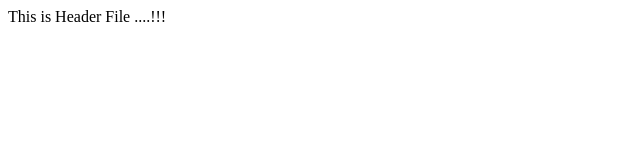
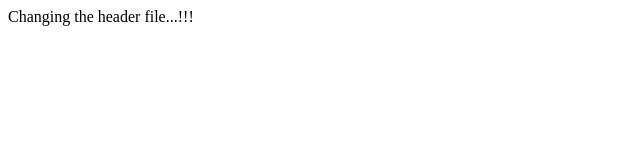
Before and after one commit to 74828TUSHAR/PracticeRepo, a plain HTML site: page header.html in a window 1280 px wide. Shown: the full height of the page, 0-640 px from the left. Drawn offline with Linux system fonts and the light colour scheme.

Commit message:
The changes in header file

```diff
--- a/header.html
+++ b/header.html
@@ -6,6 +6,6 @@
     <title>Document</title>
 </head>
 <body>
-    This is Header File ....!!!
+  Changing the header file...!!!
 </body>
 </html>
```
